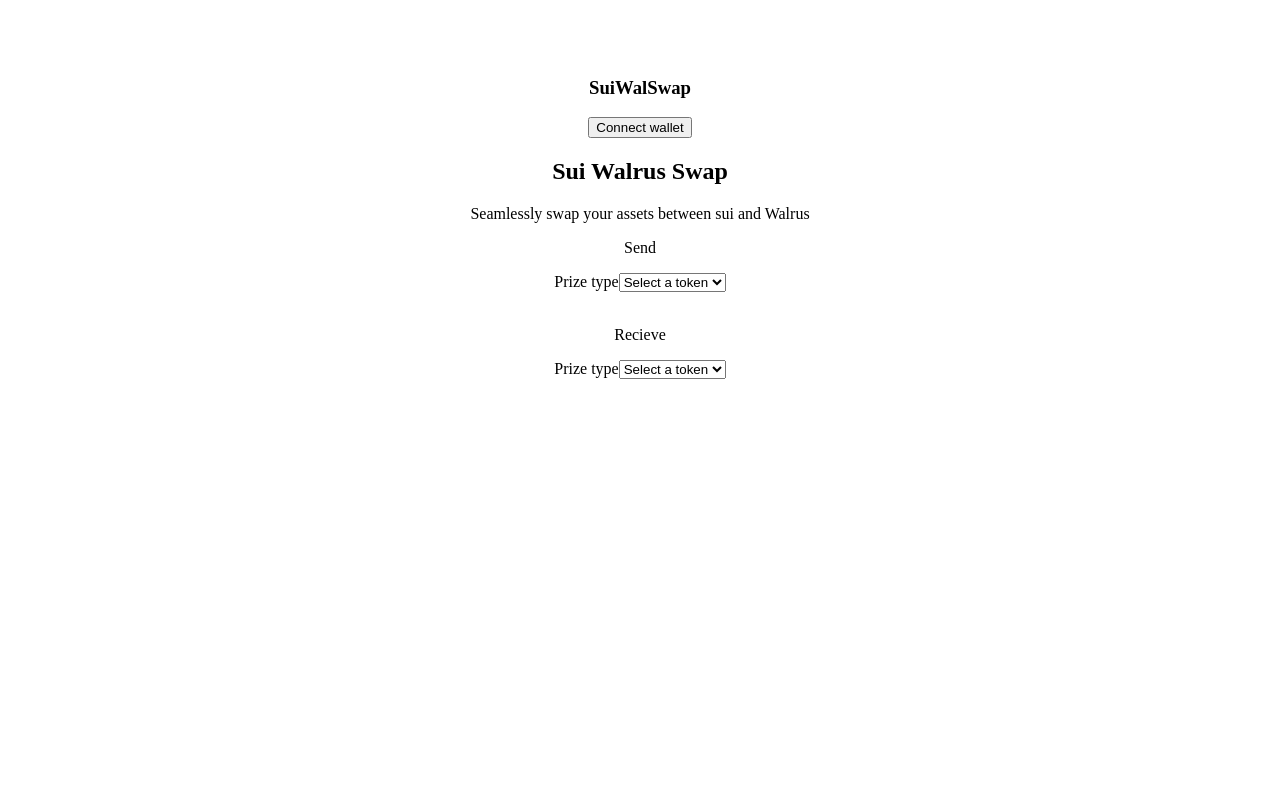
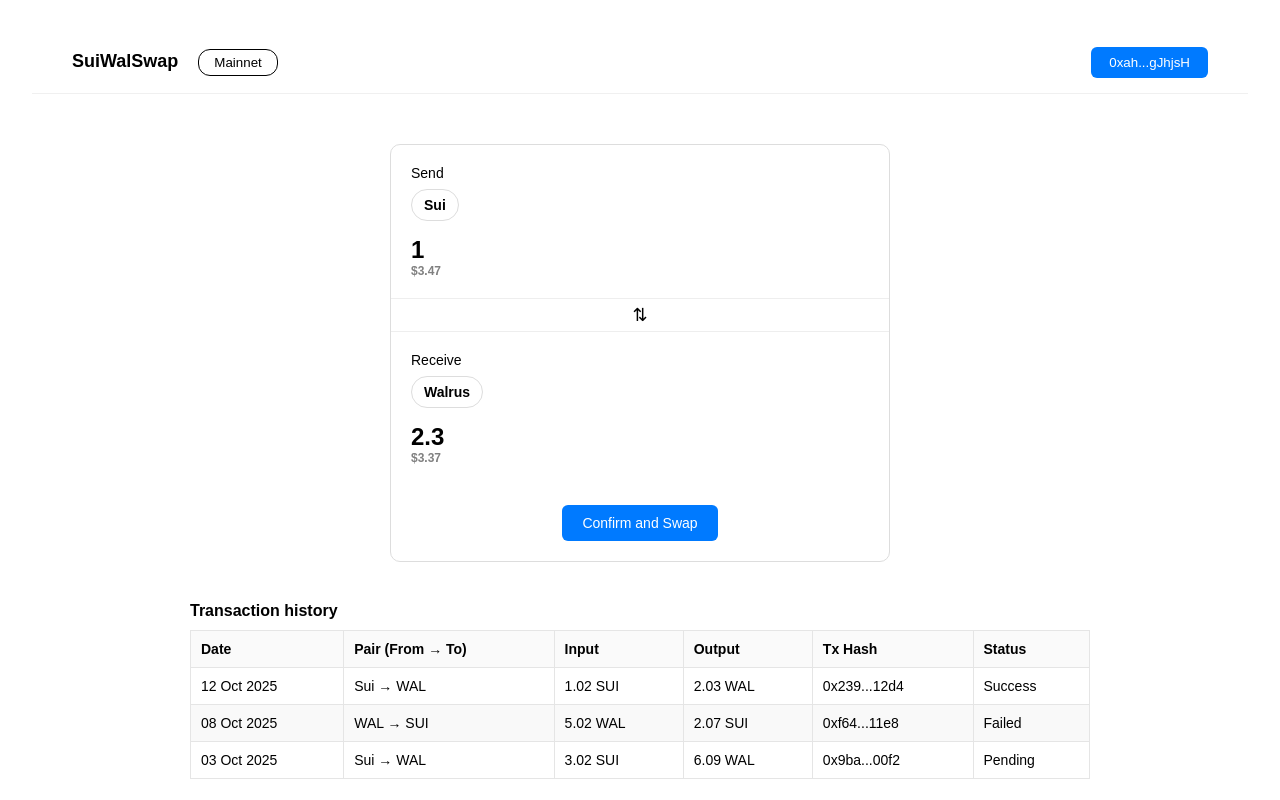
Before and after one commit to N3xt-Ep0ch-L4bs/SuiWalSwap-frontend, a React (Vite) app: page / in a window 1280 px wide. Shown: the top 800 px of the page. Built offline with nearby package versions, Linux system fonts and the light colour scheme.

Commit message:
Second commit

```diff
--- a/package.json
+++ b/package.json
@@ -11,7 +11,8 @@
   },
   "dependencies": {
     "react": "^19.1.1",
-    "react-dom": "^19.1.1"
+    "react-dom": "^19.1.1",
+    "react-router-dom": "^7.9.4"
   },
   "devDependencies": {
     "@eslint/js": "^9.36.0",
--- a/src/App.css
+++ b/src/App.css
@@ -4,3 +4,191 @@
   padding: 2rem;
   text-align: center;
 }
+
+body {
+  margin: 0;
+  padding: 0;
+  font-family: Arial, sans-serif;
+  background: #ffffff;
+  color: #000;
+}
+
+.swap-page {
+  width: 100%;
+  display: flex;
+  flex-direction: column;
+  align-items: center;
+}
+
+.navbar {
+  width: 100%;
+  padding: 15px 40px;
+  box-sizing: border-box;
+  display: flex;
+  justify-content: space-between;
+  align-items: center;
+  border-bottom: 1px solid #f0f0f0;
+}
+
+.logo-text {
+  font-size: 18px;
+  font-weight: bold;
+  margin-right: 20px;
+}
+
+.network-btn {
+  border: 1px solid #000;
+  background: #fff;
+  padding: 5px 15px;
+  border-radius: 12px;
+  cursor: pointer;
+}
+
+.wallet-btn {
+  background: #007aff;
+  color: #fff;
+  border: none;
+  padding: 8px 18px;
+  border-radius: 6px;
+  cursor: pointer;
+}
+
+.content-wrapper {
+  max-width: 900px;
+  width: 100%;
+  text-align: center;
+  padding: 50px 20px;
+}
+
+.page-title {
+  font-size: 24px;
+  font-weight: bold;
+  margin-bottom: 5px;
+}
+
+.subtitle {
+  font-size: 14px;
+  color: #555;
+  margin-bottom: 40px;
+}
+
+.swap-box-placeholder,
+.history-placeholder {
+  border: 1px dashed #ccc;
+  padding: 40px;
+  margin-bottom: 30px;
+  border-radius: 8px;
+}
+.swap-box {
+  width: 100%;
+  max-width: 500px;
+  border: 1px solid #ddd;
+  border-radius: 10px;
+  margin: 0 auto 40px auto;
+  box-sizing: border-box;
+  overflow: hidden;
+}
+
+.swap-section {
+  padding: 20px;
+  text-align: left;
+  position: relative;
+}
+
+.section-title {
+  font-size: 14px;
+  margin-bottom: 8px;
+  display: block;
+}
+
+.token-select {
+  display: inline-block;
+  border: 1px solid #ddd;
+  padding: 6px 12px;
+  border-radius: 20px;
+  margin-bottom: 10px;
+  cursor: pointer;
+}
+
+.token-name {
+  font-size: 14px;
+  font-weight: bold;
+}
+
+.amount-display {
+  font-size: 24px;
+  font-weight: bold;
+  margin-top: 5px;
+}
+
+.amount-sub {
+  display: block;
+  font-size: 12px;
+  color: gray;
+}
+
+.swap-divider {
+  text-align: center;
+  font-size: 18px;
+  padding: 5px 0;
+  border-top: 1px solid #eee;
+  border-bottom: 1px solid #eee;
+}
+
+.confirm-container {
+  text-align: center;
+  padding: 20px;
+}
+
+.confirm-btn {
+  padding: 10px 20px;
+  background: #007aff;
+  color: #fff;
+  border: none;
+  border-radius: 6px;
+  cursor: pointer;
+  font-size: 14px;
+}
+
+.txn-table-wrapper {
+  width: 100%;
+  max-width: 900px;
+  margin: 0 auto;
+  padding-bottom: 50px;
+}
+
+.txn-title {
+  text-align: left;
+  font-size: 16px;
+  font-weight: bold;
+  margin-bottom: 10px;
+}
+
+.txn-table {
+  width: 100%;
+  border-collapse: collapse;
+  font-size: 14px;
+}
+
+.txn-table th,
+.txn-table td {
+  padding: 10px;
+  border: 1px solid #e5e5e5;
+  text-align: left;
+}
+
+.txn-table th {
+  background-color: #fafafa;
+  font-weight: bold;
+}
+
+.txn-table tr:nth-child(even) {
+  background-color: #f9f9f9;
+}
+
+.footer {
+  text-align: center;
+  padding: 20px 0;
+  font-size: 12px;
+  color: gray;
+}
--- a/src/App.jsx
+++ b/src/App.jsx
@@ -1,65 +1,15 @@
-import { useState } from 'react'
-import './App.css'
+import { BrowserRouter as Router, Routes, Route } from "react-router-dom";
+import Dashboard from "./components/dashboard";
+import "./App.css";
 
 function App() {
-
-
   return (
-    <>
-     <nav className="">
-      <div>
-      <img src="" />
-      <h3>SuiWalSwap</h3>
-      </div>
-      <button className="connect-btn">Connect wallet</button>
-     </nav>
-     <div className="body">
-      <div className="header">
-        <h2>Sui Walrus Swap</h2>
-        <p>Seamlessly swap your assets between sui and Walrus</p>
-      </div>
-      <div className="swap-card">
-        <div className="send">
-          <div>
-            <p>Send</p>
-            <label>Prize type</label>
-              <select
-                name="type"
-                className="select-field">
-                  <option value="">Select a token</option>
-                <option><img src="" />Sui</option>
-                <option><img src="" />Walrus</option>
-                </select>
-          </div>
-          <div>
-            <img src="" />
-            {/* <input name="number"
-              className="select-number">
-              0</input> */}
-          </div>
-        </div>
-        <div className="recieve">
-          <div className="send">
-            <div>
-              <p>Recieve</p>
-              <label>Prize type</label>
-              <select
-                name="type"
-                className="select-field">
-                  <option value="">Select a token</option>
-                <option><img src="" />Sui</option>
-                <option><img src="" />Walrus</option>
-                </select>
-            </div>
-          <div className="">
-
-          </div>
-          </div>
-        </div>
-      </div>
-     </div>
-    </>
-  )
+    <Router>
+      <Routes>
+        <Route path="/" element={<Dashboard />} />
+      </Routes>
+    </Router>
+  );
 }
 
-export default App
+export default App;
--- /dev/null
+++ b/src/components/dashboard.jsx
@@ -0,0 +1,122 @@
+import { useState } from "react";
+import "../App.css";
+
+function Dashboard() {
+  const [sendToken] = useState("Sui");
+  const [receiveToken] = useState("Walrus");
+  const [sendAmount] = useState(1);
+  const [receiveAmount] = useState(2.3);
+
+  const data = [
+    {
+      date: "12 Oct 2025",
+      pair: "Sui → WAL",
+      input: "1.02 SUI",
+      output: "2.03 WAL",
+      hash: "0x239...12d4",
+      status: "Success",
+    },
+    {
+      date: "08 Oct 2025",
+      pair: "WAL → SUI",
+      input: "5.02 WAL",
+      output: "2.07 SUI",
+      hash: "0xf64...11e8",
+      status: "Failed",
+    },
+    {
+      date: "03 Oct 2025",
+      pair: "Sui → WAL",
+      input: "3.02 SUI",
+      output: "6.09 WAL",
+      hash: "0x9ba...00f2",
+      status: "Pending",
+    },
+  ];
+
+  return (
+    <div className="swap-page">
+      {/* Navbar */}
+      <nav className="navbar">
+        <div className="nav-left">
+          <span className="logo-text">SuiWalSwap</span>
+          <button className="network-btn">Mainnet</button>
+        </div>
+        <div className="nav-right">
+          <button className="wallet-btn">0xah...gJhjsH</button>
+        </div>
+      </nav>
+
+      <div className="content-wrapper">
+        {/* Swap Box */}
+        <div className="swap-box">
+          {/* Send Section */}
+          <div className="swap-section">
+            <span className="section-title">Send</span>
+            <div className="token-select">
+              <span className="token-name">{sendToken}</span>
+            </div>
+            <div className="amount-display">
+              <span className="amount-num">{sendAmount}</span>
+              <span className="amount-sub">$3.47</span>
+            </div>
+          </div>
+
+          {/* Divider Icon */}
+          <div className="swap-divider">⇅</div>
+
+          {/* Receive Section */}
+          <div className="swap-section">
+            <span className="section-title">Receive</span>
+            <div className="token-select">
+              <span className="token-name">{receiveToken}</span>
+            </div>
+            <div className="amount-display">
+              <span className="amount-num">{receiveAmount}</span>
+              <span className="amount-sub">$3.37</span>
+            </div>
+          </div>
+
+          {/* Confirm Button */}
+          <div className="confirm-container">
+            <button className="confirm-btn">Confirm and Swap</button>
+          </div>
+        </div>
+
+        {/* Transaction Table */}
+        <div className="txn-table-wrapper">
+          <h3 className="txn-title">Transaction history</h3>
+          <table className="txn-table">
+            <thead>
+              <tr>
+                <th>Date</th>
+                <th>Pair (From → To)</th>
+                <th>Input</th>
+                <th>Output</th>
+                <th>Tx Hash</th>
+                <th>Status</th>
+              </tr>
+            </thead>
+            <tbody>
+              {data.map((tx, index) => (
+                <tr key={index}>
+                  <td>{tx.date}</td>
+                  <td>{tx.pair}</td>
+                  <td>{tx.input}</td>
+                  <td>{tx.output}</td>
+                  <td>{tx.hash}</td>
+                  <td>{tx.status}</td>
+                </tr>
+              ))}
+            </tbody>
+          </table>
+        </div>
+      </div>
+      <footer className="footer">
+        <p>Built by NEXT EPOCH LABS ✕</p>
+      </footer>
+    </div>
+  );
+}
+
+export default Dashboard;
```
Also changed, not shown: 1 other file (tests, documents, lock files or other folders).
